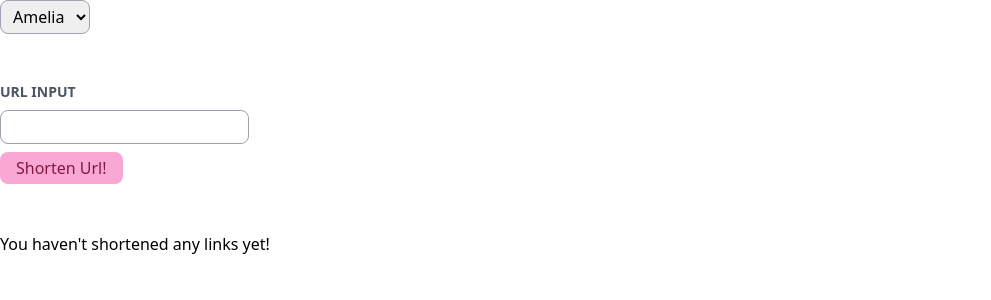
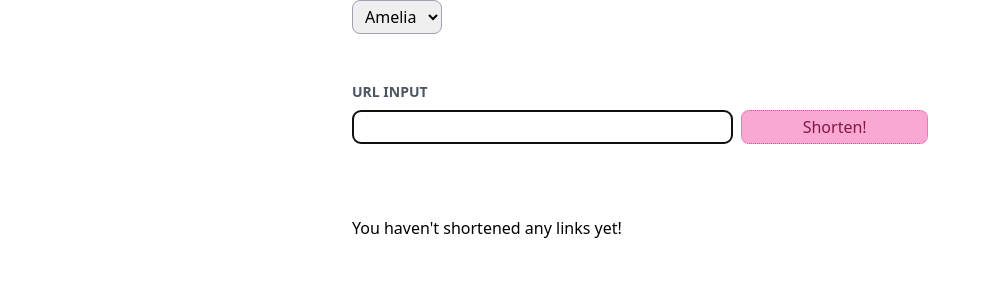
Before and after one commit to jermashley/vue-url-shortener, a Vue app: page / in a window 1280 px wide. Shown: the top 300 px of the page, without its empty margins (0-991 px from the left). Built offline with nearby package versions, Linux system fonts and the light colour scheme.

Commit message:
Finish basic app

```diff
--- a/src/App.vue
+++ b/src/App.vue
@@ -5,14 +5,16 @@
 <script>
 import { onMounted } from "vue";
 import { useShortenedLinks } from "./components/hooks/useShortenedLinks";
+import { useUsers } from "./components/hooks/useUsers";
 export default {
   name: `App`,
 
   setup() {
     const { getLocalShortenedLinks } = useShortenedLinks();
+    const { users } = useUsers();
 
     onMounted(() => {
-      getLocalShortenedLinks();
+      getLocalShortenedLinks(users.value);
     });
   },
 };
--- a/src/components/Form.vue
+++ b/src/components/Form.vue
@@ -1,25 +1,49 @@
 <template>
   <form @submit.prevent="shortenUrl">
-    <div class="flex flex-col items-start justify-start gap-y-2">
+    <section class="flex flex-col items-start justify-start gap-y-2">
       <label
         for="UrlInput"
         class="text-sm uppercase font-bold text-coolGray-600"
         >URL Input</label
       >
+
+      <div class="grid grid-cols-12 gap-x-2 w-full">
         <input
           v-model="urlInput"
           type="text"
           name="UrlInput"
           id="UrlInput"
-        class="border border-coolGray-400 px-2 py-1 text-base rounded-lg"
+          class="
+            col-span-8
+            border border-coolGray-400
+            px-2
+            py-1
+            text-base
+            rounded-lg
+          "
+          tabindex="1"
+          autofocus
         />
         <button
           type="submit"
-        class="bg-pink-300 text-pink-900 px-4 py-1 text-base rounded-lg"
+          class="
+            col-span-4
+            bg-pink-300
+            text-pink-900
+            border border-pink-500 border-dotted
+            hover:bg-pink-200 hover:border-pink-400
+            focus:bg-pink-200 focus:border-pink-400
+            px-4
+            py-1
+            text-base
+            rounded-lg
+          "
+          tabindex="2"
         >
-        Shorten Url!
+          Shorten!
         </button>
       </div>
+    </section>
   </form>
 </template>
 
@@ -27,17 +51,17 @@
 import axios from "axios";
 import { useUsers } from "./hooks/useUsers";
 import { useShortenedLinks } from "./hooks/useShortenedLinks";
-import { ref } from "vue";
 
 export default {
   name: `Form`,
 
   setup() {
     const { activeUser } = useUsers();
-    const { storeLink, setError } = useShortenedLinks();
-    const urlInput = ref(``);
+    const { storeLink, setError, urlInput } = useShortenedLinks();
 
     const getShortenedUrl = async () => {
+      setError(``);
+
       const shortenerResponse = await axios
         .post(
           `https://api.short.io/links/public`,
--- /dev/null
+++ b/src/components/LinkList.vue
@@ -0,0 +1,94 @@
+<template>
+  <section>
+    <p v-if="shortenedLinks[activeUser]?.length === 0">
+      You haven't shortened any links yet!
+    </p>
+
+    <div
+      class="
+        grid grid-cols-12
+        gap-x-4
+        w-full
+        px-2
+        py-1
+        rounded-t-lg
+        bg-coolGray-200
+        uppercase
+        font-bold
+        text-sm
+      "
+      v-if="shortenedLinks[activeUser].length >= 1"
+    >
+      <div class="col-span-5">Original Link</div>
+
+      <div class="col-span-5">Shortened Link</div>
+
+      <div
+        class="opacity-0 group-hover:opacity-100 col-span-2 justify-self-end"
+      >
+        <!--        -->
+      </div>
+    </div>
+
+    <div
+      class="
+        grid grid-cols-12
+        gap-x-4
+        w-full
+        px-2
+        py-1
+        hover:bg-coolGray-100
+        group
+      "
+      v-for="link in shortenedLinks[activeUser]"
+      :key="link.id"
+    >
+      <div class="col-span-5">
+        {{ link.originalURL }}
+      </div>
+
+      <div class="col-span-5">
+        {{ link.secureShortURL }}
+      </div>
+
+      <div
+        class="opacity-0 group-hover:opacity-100 col-span-2 justify-self-end"
+      >
+        <button @click="deleteStoredLink(link.id, activeUser)">
+          <svg
+            width="14"
+            height="15"
+            viewBox="0 0 14 15"
+            fill="none"
+            xmlns="http://www.w3.org/2000/svg"
+          >
+            <path
+              d="M12.6875 2.9375H10.418L9.48828 1.40625C9.24219 0.996094 8.83203 0.75 8.36719 0.75H5.60547C5.14062 0.75 4.73047 0.996094 4.48438 1.40625L3.55469 2.9375H1.3125C1.06641 2.9375 0.875 3.15625 0.875 3.375V3.8125C0.875 4.05859 1.06641 4.25 1.3125 4.25H1.75V13C1.75 13.9844 2.51562 14.75 3.5 14.75H10.5C11.457 14.75 12.25 13.9844 12.25 13V4.25H12.6875C12.9062 4.25 13.125 4.05859 13.125 3.8125V3.375C13.125 3.15625 12.9062 2.9375 12.6875 2.9375ZM5.55078 2.14453C5.57812 2.11719 5.63281 2.0625 5.71484 2.0625H8.28516C8.33984 2.0625 8.39453 2.11719 8.42188 2.14453L8.88672 2.9375H5.08594L5.55078 2.14453ZM10.5 13.4375H3.5C3.25391 13.4375 3.0625 13.2461 3.0625 13V4.25H10.9375V13C10.9375 13.2461 10.7188 13.4375 10.5 13.4375ZM7 12.125C7.21875 12.125 7.4375 11.9336 7.4375 11.6875V6C7.4375 5.78125 7.21875 5.5625 7 5.5625C6.75391 5.5625 6.5625 5.78125 6.5625 6V11.6875C6.5625 11.9336 6.75391 12.125 7 12.125ZM4.8125 12.125C5.03125 12.125 5.25 11.9336 5.25 11.6875V6C5.25 5.78125 5.03125 5.5625 4.8125 5.5625C4.56641 5.5625 4.375 5.78125 4.375 6V11.6875C4.375 11.9336 4.56641 12.125 4.8125 12.125ZM9.1875 12.125C9.40625 12.125 9.625 11.9336 9.625 11.6875V6C9.625 5.78125 9.40625 5.5625 9.1875 5.5625C8.94141 5.5625 8.75 5.78125 8.75 6V11.6875C8.75 11.9336 8.94141 12.125 9.1875 12.125Z"
+              fill="#C53030"
+            />
+          </svg>
+        </button>
+      </div>
+    </div>
+  </section>
+</template>
+
+<script>
+import { useShortenedLinks } from "./hooks/useShortenedLinks";
+import { useUsers } from "./hooks/useUsers";
+
+export default {
+  name: "LinkList",
+
+  setup() {
+    const { deleteStoredLink, shortenedLinks } = useShortenedLinks();
+    const { activeUser } = useUsers();
+
+    return {
+      activeUser,
+      shortenedLinks,
+      deleteStoredLink,
+    };
+  },
+};
+</script>
--- /dev/null
+++ b/src/components/UserSwitcher.vue
@@ -0,0 +1,40 @@
+<template>
+  <select
+    name="users"
+    id="users"
+    v-model="activeUser"
+    @change="switchUser(activeUser)"
+    class="mb-12 px-2 py-1 text-base rounded-lg border border-coolGray-400"
+  >
+    <option v-for="user in users" :key="user.id" :value="user.id">
+      {{ user.name }}
+    </option>
+  </select>
+</template>
+
+<script>
+import { useUsers } from "../components/hooks/useUsers";
+
+export default {
+  name: "UserSwitcher",
+
+  setup() {
+    const { users, activeUser, setActiveUser } = useUsers();
+
+    const switchUser = (id) => {
+      setActiveUser(id);
+    };
+
+    return {
+      users,
+      activeUser,
+      setActiveUser,
+      switchUser,
+    }
+  },
+};
+</script>
+
+<style scoped>
+
+</style>
--- a/src/components/hooks/useShortenedLinks.js
+++ b/src/components/hooks/useShortenedLinks.js
@@ -3,8 +3,9 @@ import { reactive, toRefs } from "vue";
 const LOCAL_STORAGE_KEY = `useShortenedLinks`;
 
 const state = reactive({
-  shortenedLinks: [],
+  shortenedLinks: {},
   shortenedLink: ``,
+  urlInput: ``,
   error: ``,
   loading: false,
 });
@@ -16,10 +17,19 @@ export const useShortenedLinks = () => {
 
   const setError = (data) => {
     state.error = data;
+
+    setTimeout(() => {
+      state.error = ``;
+    }, 5000);
   };
 
-  const createLocalStorage = () => {
+  const createLocalStorage = (users) => {
     if (window && !window.localStorage.getItem(LOCAL_STORAGE_KEY)) {
+      state.shortenedLinks = {
+        [users[0].id]: [],
+        [users[1].id]: [],
+      };
+
       window.localStorage.setItem(
         LOCAL_STORAGE_KEY,
         stringifyData(state.shortenedLinks)
@@ -27,7 +37,7 @@ export const useShortenedLinks = () => {
     }
   };
 
-  const getLocalShortenedLinks = () => {
+  const getLocalShortenedLinks = (users) => {
     if (window && window.localStorage.getItem(LOCAL_STORAGE_KEY)) {
       const localShortenedLinks = JSON.parse(
         window.localStorage.getItem(LOCAL_STORAGE_KEY)
@@ -35,7 +45,8 @@ export const useShortenedLinks = () => {
 
       state.shortenedLinks = localShortenedLinks;
     } else {
-      createLocalStorage();
+      console.log(`USERS`, users);
+      createLocalStorage(users);
     }
   };
 
@@ -45,9 +56,9 @@ export const useShortenedLinks = () => {
     }
   };
 
-  const updateShortenedLinks = (data) => {
-    state.shortenedLinks = data;
-    setLocalShortenedLinks(data);
+  const updateShortenedLinks = (data, userId) => {
+    state.shortenedLinks[userId].push(data);
+    setLocalShortenedLinks(state.shortenedLinks);
   };
 
   const storeLink = (data, userId) => {
@@ -62,27 +73,28 @@ export const useShortenedLinks = () => {
         createdAt,
       };
 
-      const updatedShortenedLinks = [
-        formattedShortenedLink,
-        ...state.shortenedLinks,
-      ];
-      updateShortenedLinks(updatedShortenedLinks);
+      updateShortenedLinks(formattedShortenedLink, userId);
+      state.urlInput = ``;
+    } else {
+      setError(`You already shortened this link!`);
     }
   };
 
-  const deleteStoredLink = (id) => {
-    const filteredLinks = state.shortenedLinks.filter((shortenedLink) => {
-      return shortenedLink.id != id;
-    });
+  const deleteStoredLink = (id, userId) => {
+    const indexToDelete = state.shortenedLinks[userId].findIndex(
+      (link) => link.id === id
+    );
 
-    updateShortenedLinks(filteredLinks);
+    state.shortenedLinks[userId].splice(indexToDelete, 1);
+
+    console.log(indexToDelete);
+
+    setLocalShortenedLinks(state.shortenedLinks);
   };
 
   const storedLinksContainsDuplicate = (originalURL, userId) => {
-    const duplicates = state.shortenedLinks.find(
-      (shortenedLink) =>
-        shortenedLink.originalURL === originalURL &&
-        shortenedLink.userId === userId
+    const duplicates = state.shortenedLinks[userId].find(
+      (shortenedLink) => shortenedLink.originalURL === originalURL
     );
 
     const duplicateExists = typeof duplicates !== `undefined`;
--- a/src/views/Home.vue
+++ b/src/views/Home.vue
@@ -1,76 +1,33 @@
 <template>
-  <div>
-    <select
-      name="users"
-      id="users"
-      v-model="activeUser"
-      class="mb-12 px-2 py-1 text-base rounded-lg border border-coolGray-400"
-    >
-      <option v-for="user in users" :key="user.id" :value="user.id">
-        {{ user.name }}
-      </option>
-    </select>
+  <main class="max-w-xl mx-auto">
+    <UserSwitcher />
 
     <Form />
 
-    <div class="mt-12" v-if="shortenedLink.length >= 1">
-      <a :href="shortenedLink" target="_blank">{{ shortenedLink }}</a>
-    </div>
-
-    <div class="mt-12" v-if="error.length >= 1">
-      <p class="text-base text-red-700">{{ error }}</p>
+    <div class="mt-2 h-4 flex flex-row justify-start items-center">
+      <p v-if="error.length >= 1" class="text-base text-red-700">{{ error }}</p>
     </div>
 
     <div class="mt-12">
-      <p v-if="filteredShortenedLinksByUser.length === 0">
-        You haven't shortened any links yet!
-      </p>
-
-      <ul v-else>
-        <li
-          v-for="link in filteredShortenedLinksByUser"
-          :key="link.id"
-          class="flex flex-row justify-start items-center gap-x-4"
-        >
-          <a :href="link.secureShortURL">{{ link.secureShortURL }}</a>
-          <button type="button" @click="deleteStoredLink(link.id)">❌</button>
-        </li>
-      </ul>
+      <LinkList />
     </div>
-  </div>
+  </main>
 </template>
 
 <script>
-import { useUsers } from "../components/hooks/useUsers";
 import { useShortenedLinks } from "../components/hooks/useShortenedLinks";
 import Form from "../components/Form";
-import { computed } from "vue";
+import UserSwitcher from "../components/UserSwitcher";
+import LinkList from "../components/LinkList";
 
 export default {
   name: `Home`,
 
   setup() {
-    const { users, activeUser, setActiveUser } = useUsers();
-
-    const { shortenedLinks, shortenedLink, error, deleteStoredLink } = useShortenedLinks();
-
-    const filteredShortenedLinksByUser = computed(() => {
-      const filteredLinks = shortenedLinks.value.filter(
-        (shortenedLink) => (shortenedLink.userId = activeUser)
-      );
-
-      return filteredLinks;
-    });
-
-    const switchUser = (id) => {
-      setActiveUser(id);
-    };
+    const { shortenedLinks, shortenedLink, error, deleteStoredLink } =
+      useShortenedLinks();
 
     return {
-      users,
-      activeUser,
-      switchUser,
-      filteredShortenedLinksByUser,
       shortenedLink,
       deleteStoredLink,
       error,
@@ -79,6 +36,8 @@ export default {
   },
 
   components: {
+    LinkList,
+    UserSwitcher,
     Form,
   },
 };
```
Lines whose indentation alone changed are shown as unchanged.
